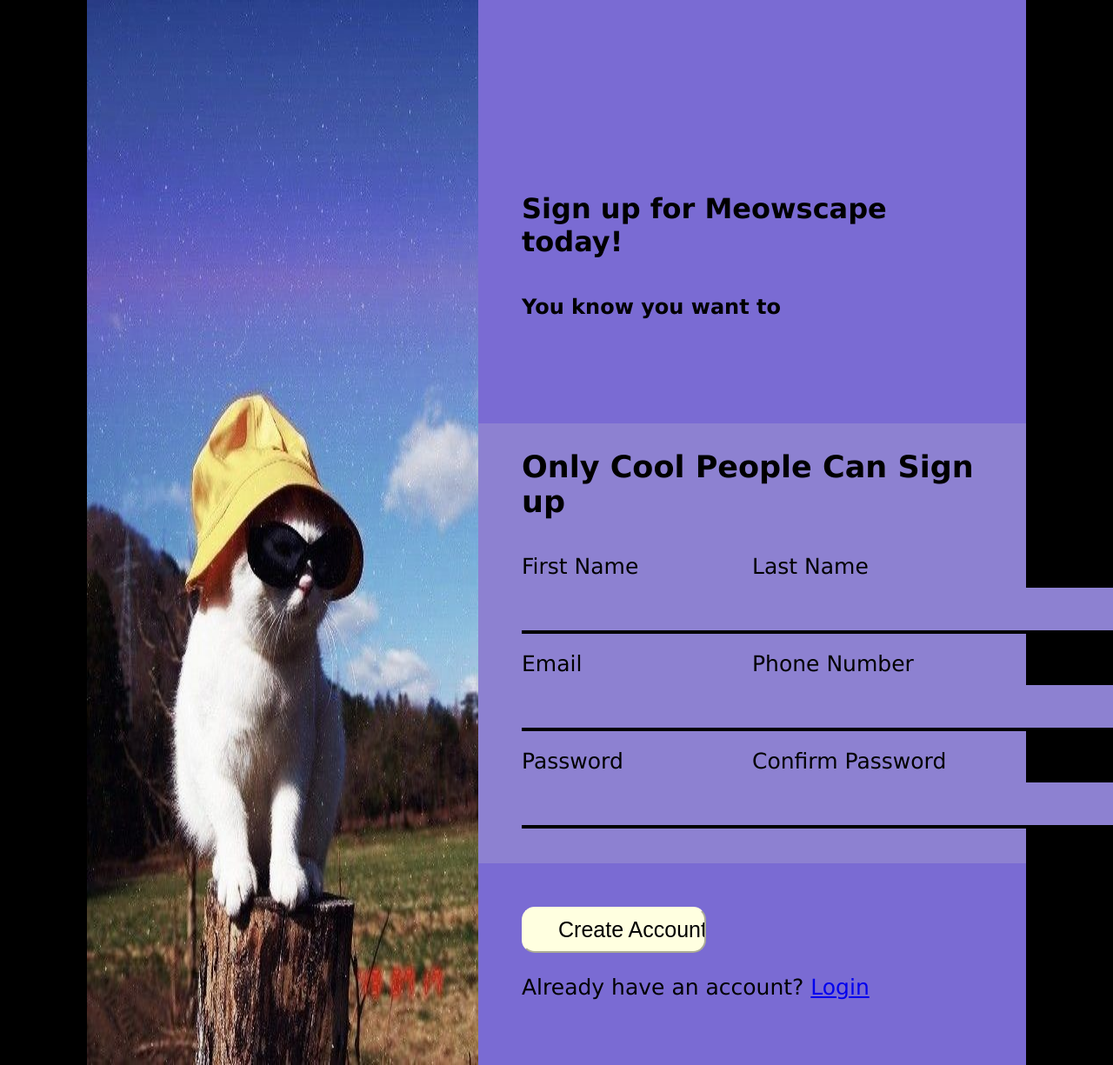
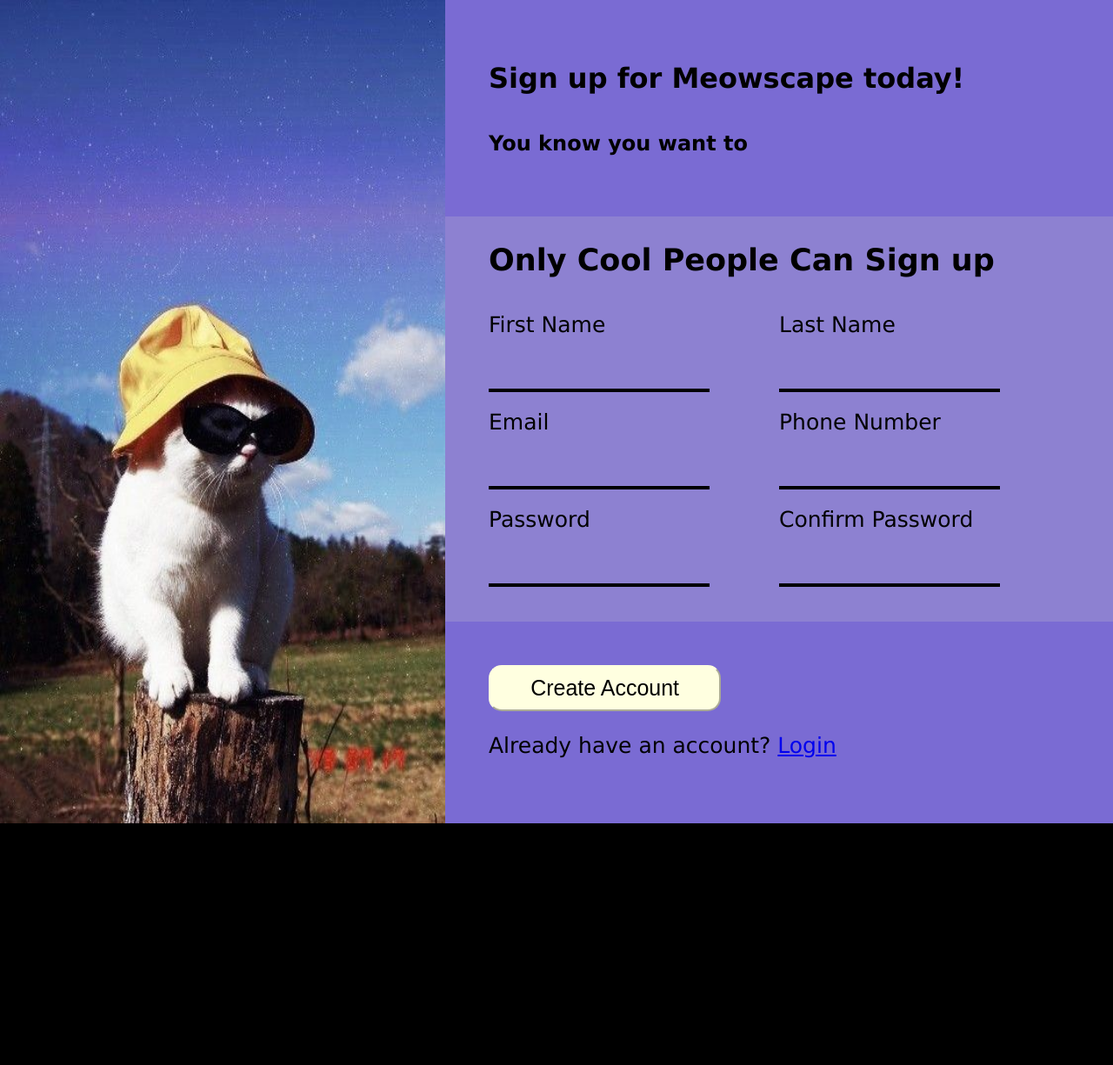
Before and after one commit to pauleenaphan/login-page, a plain HTML site: page index.html in a window 1280 px wide. Shown: the whole page at 87% size. After the commit the page ends 947 px from the top, so only its background shows below. Drawn offline with Linux system fonts and the light colour scheme.

Commit message:
fixed the input bars to % width

```diff
--- a/style.css
+++ b/style.css
@@ -1,7 +1,8 @@
 body{
     display: flex;
     flex-direction: row;
-    margin: 0px 100px;
+    flex-wrap: wrap;
+    margin: 0px;
     background-color: black;
     font-family: 'Lucida Sans', 'Lucida Sans Regular', 'Lucida Grande', 'Lucida Sans Unicode', Geneva, Verdana, sans-serif;
 }
@@ -16,7 +17,7 @@ body{
 .header{
     display: flex;
     flex-direction: column;
-    padding: 200px 50px 100px 50px;
+    padding: 50px;
     background-color: rgb(122, 107, 211);
 }
 
@@ -44,7 +45,7 @@ input[type = text], input[type = email], input[type = tel], input[type = passwor
     /* this happens bc input is a default lnline so when we make it flex, it becomes a box */
     /* this also happens when we do display flex to the label, it becomes a box */
    display: flex;
-   width: 400px;
+   width: 70%;
    padding: 10px;
    margin-top: 10px;
    border: none;
@@ -58,8 +59,6 @@ label{
 }
 
 .btn_section{
-    display: flex;
-    flex-direction: column;
     background-color: rgb(122, 107, 211);
     padding: 50px;
 }
@@ -89,7 +88,7 @@ p{
 
 img{
    max-height: 100%;
-   min-width: 40%;
+   width: 40%;
 }
 
 #text{
```
